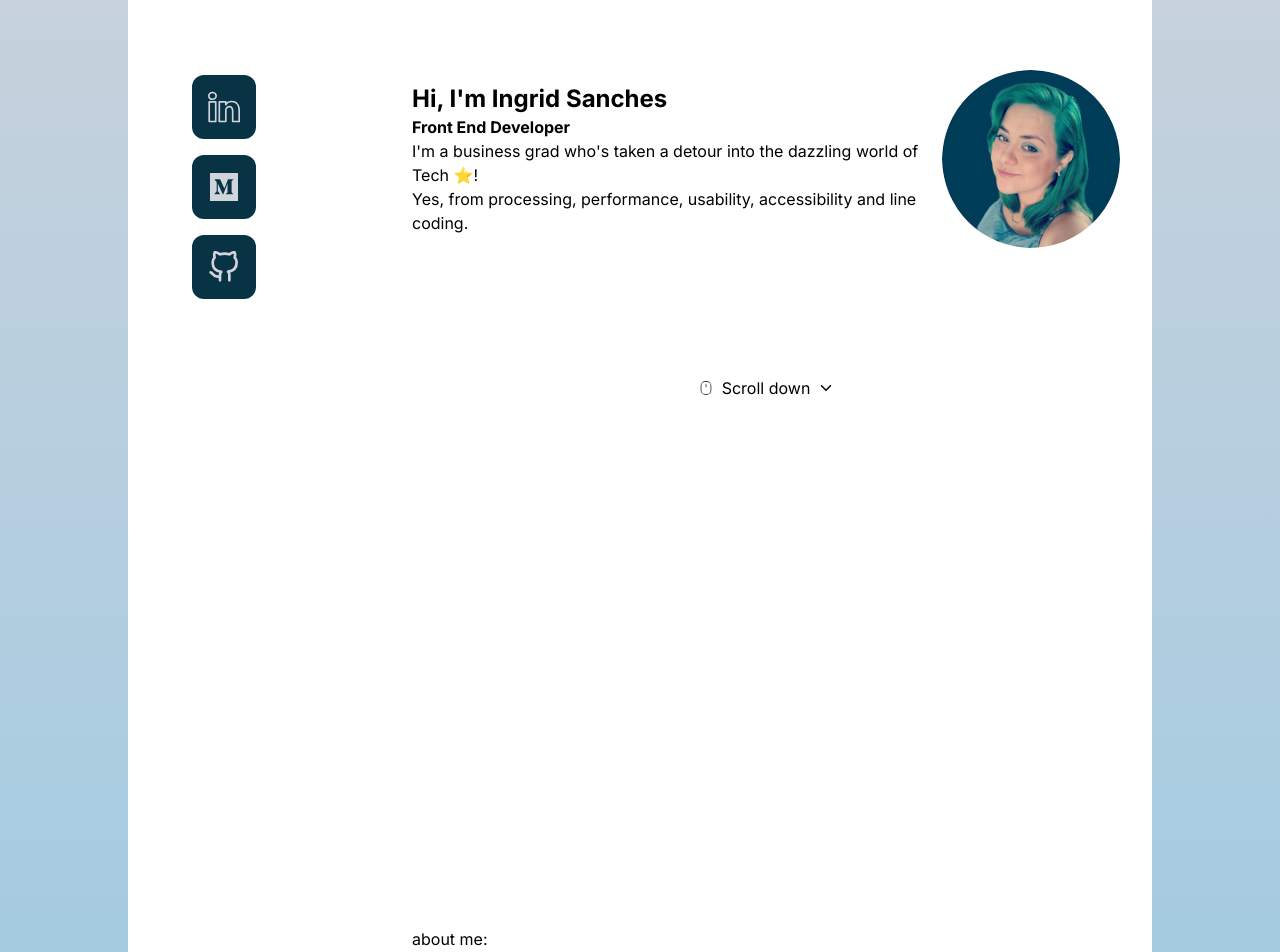
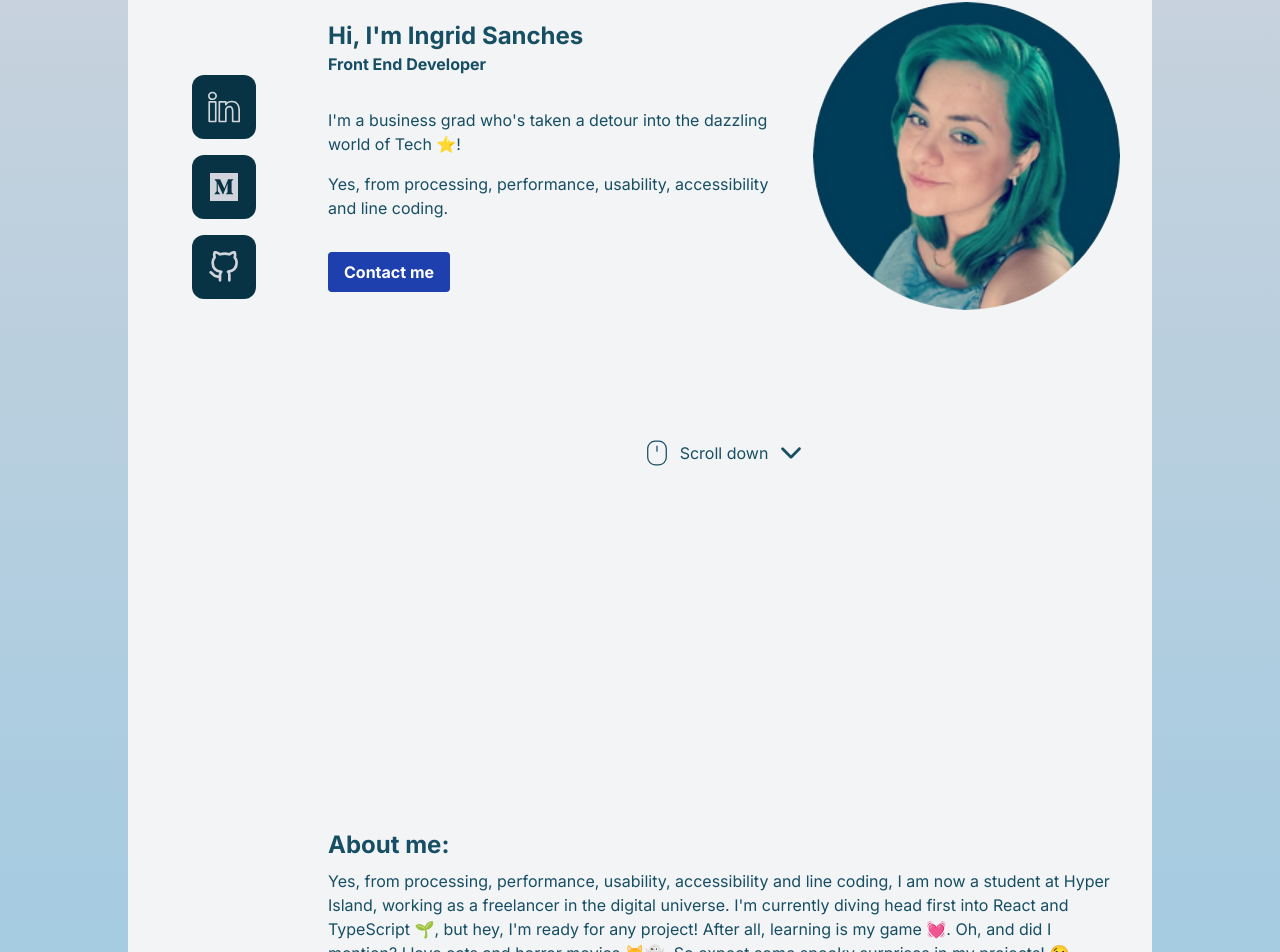
Before and after one commit to IngridAkeida/portfolio, a Next.js app: page / in a window 1280 px wide. Shown: the part 213-1165 px from the top of the page. Built offline with nearby package versions, Linux system fonts and the light colour scheme.

Commit message:
update style

```diff
--- a/src/app/page.tsx
+++ b/src/app/page.tsx
@@ -1,54 +1,62 @@
 "use client"
 import Navbar from '@/components/Navbar';
 import Sidebar from '@/components/Sidebar';
+import TechnologiesList from '@/components/TechnologiesList';
 import Image from 'next/image';
 
 import { CiDesktopMouse2 } from "react-icons/ci";
 import { IoIosArrowDown } from "react-icons/io";
 
 
-const App: React.FC = (darkMode) => {
-
-
+const App: React.FC = ({darkMode, technologies}) => {
   return (
-    <div className={`bg-white dark:bg-gray-800 transition-colors duration-500 ${darkMode && 'dark'} p-6 md:p-0 flex flex-col mx-auto lg:max-w-5xl`}>
+    <div className={`bg-gray-100 text-cyan-900 dark:bg-cyan-900 dark:text-gray-100 transition-colors duration-500 ${darkMode && 'dark'} p-6 md:p-0 flex flex-col mx-auto lg:max-w-5xl`}>
       <header>
         <Navbar />
         <Sidebar />
       </header>
-      <main className="container mx-auto py-8 px-4 min-h-screen p-24 grid grid-cols-4 gap-4">
+      <main className="container mx-auto py-8 px-4 min-h-screen p-24 grid grid-cols-6 gap-4">
       <div className='p-4'></div>
-      <div className='p-4 col-span-3'>
+      <div className='p-4 col-span-5'>
         <div className=' h-screen flex flex-col gap-4 justify-center items-center'>
-            <div className='flex items-center gap-4'>
-              <div>
+            <div className='grid grid-cols-5 gap-4 items-center'>
+              <div className='col-span-3'>
                 <h1 className="text-2xl font-bold">Hi, {`I'm`} Ingrid Sanches</h1>
                 <h2 className="text-md font-bold">Front End Developer</h2>
-                <p>{`I'm`} a business grad {`who's`} taken a detour into the dazzling world of Tech ⭐️!</p>
-                <p>Yes, from processing, performance, usability, accessibility and line coding.</p>
+                <p className='mt-8'>{`I'm`} a business grad {`who's`} taken a detour into the dazzling world of Tech ⭐️!</p>
+                <p className='mt-4'>Yes, from processing, performance, usability, accessibility and line coding.</p>
+                <button className="bg-blue-800 hover:bg-blue-700 text-white font-bold py-2 px-4 rounded focus:outline-none focus:shadow-outline mt-8">
+                Contact me
+                </button>
               </div>
-              <div className=''>
+              <div className='col-span-2'>
                 <Image src="/assets/bio-image.png" alt="Ingrid Sanches Perfil image"
                 className='rounded-full'
-                width={200} height={200}/>
+                width={400} height={400}/>
               </div>
             </div>
-            <div className='flex items-center gap-2 mt-28'> <CiDesktopMouse2 /> Scroll down <IoIosArrowDown /></div>
+            <div className='flex items-center gap-2 mt-28'>
+              <CiDesktopMouse2 size={30}/>
+              Scroll down
+              <IoIosArrowDown size={30}/>
+            </div>
 
 
         </div>
         <div className='h-screen flex flex-col gap-4 justify-center items-center'>
           <div>
-            <h3>about me:</h3>
+            <h3 className="text-2xl font-bold mb-2">About me:</h3>
             <article className="text-md">
-
-            Yes, from processing, performance, usability, accessibility and line coding, I am now a student at Hyper Island, working as a freelancer in the digital universe. {`I'm`} currently diving head first into React and TypeScript 🌱, but hey, {`I'm`} ready for any project! After all, learning is my game 💓. Oh, and did I mention? I love cats and horror movies 🐱👻. So expect some spooky surprises in my projects! 😉
+              Yes, from processing, performance, usability, accessibility and line coding, I am now a student at Hyper Island, working as a freelancer in the digital universe. {`I'm`} currently diving head first into React and TypeScript 🌱, but hey, {`I'm`} ready for any project! After all, learning is my game 💓. Oh, and did I mention? I love cats and horror movies 🐱👻. So expect some spooky surprises in my projects! 😉
             </article>
           </div>
           <div>
-            <h3>Skills:</h3>
-            <p className="text-lg mb-8">
-            </p>
+          <h3 className="text-2xl font-bold mb-2">Skills:</h3>
+          <article className="text-md">
+
+          </article>
+            <TechnologiesList technologies={technologies}/>
+
           </div>
         </div>
 
--- a/src/components/Menus.tsx
+++ b/src/components/Menus.tsx
@@ -33,7 +33,7 @@ const Menus: React.FC = () => {
   ]
 
   return(
-      <ul className="font-medium flex flex-col p-4 md:p-0 mt-4 border border-gray-100 rounded-lg bg-gray-50 md:flex-row md:space-x-8 rtl:space-x-reverse md:mt-0 md:border-0 md:bg-white dark:bg-gray-800 md:dark:bg-gray-900 dark:border-gray-700">
+      <ul className="font-medium flex flex-col p-4 md:p-0 mt-4 border border-gray-100 rounded-lg md:flex-row md:space-x-8 rtl:space-x-reverse md:mt-0 md:border-0">
         {menus.map((menu, index)=>(
           <li key={index}>
             <a href={menu.menuHref} className={menu.menuStyle}>{menu.menuName}</a>
```
